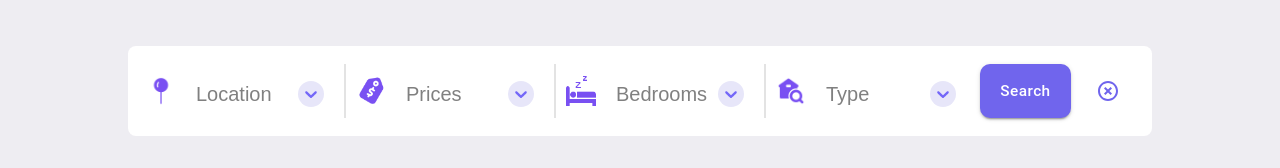
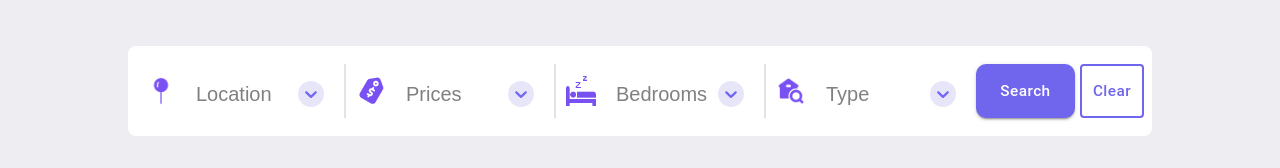
Before and after one commit to SJ22032003/reunion-estatery, a React (Create React App) app: page / in a window 1280 px wide. Shown: the part 202-370 px from the top of the page. Built offline with nearby package versions, Linux system fonts and the light colour scheme.

Commit message:
filter bugs fixed

```diff
--- a/src/Components/pages/RentProperties.js
+++ b/src/Components/pages/RentProperties.js
@@ -12,7 +12,7 @@ function RentProperties() {
         return (
           <Grid
             item
-            sx={12}
+            xs={12}
             md={6}
             lg={4}
             my={2}
--- a/src/Components/pages/SearchFilters/RentFilters.js
+++ b/src/Components/pages/SearchFilters/RentFilters.js
@@ -33,9 +33,6 @@ const useStyles = makeStyles((theme) => ({
 
 function RentFilters() {
   const classes = useStyles();
-  const myPropertyData = useSelector(
-    (state) => state.PropertyReducer.properties
-  );
   const dispatch = useDispatch();
 
   const [selectedFilters, setSelectedFilters] = React.useState({
@@ -46,12 +43,18 @@ function RentFilters() {
   });
 
   const handleSearch = (e) => {
-    e.preventDefault();
-    const myData = getFilteredProperties(myPropertyData, selectedFilters);
+
+    const myData = getFilteredProperties(selectedFilters);
     dispatch(getFilters(myData));
   };
 
   const handleClear = (e) => {
+    setSelectedFilters({
+      location: null,
+      price: null,
+      beds: null,
+      propertyType: null,
+    })
     dispatch(removeFilters());
   };
 
@@ -124,9 +127,7 @@ function RentFilters() {
                 />
                 <Select
                   className={classes.inputField}
-                  value={locations.find(
-                    (location) => location.value === locations.value
-                  )}
+                  value={locations.find((location) => location.value === selectedFilters.location)||null}
                   options={locations}
                   placeholder="Location"
                   onChange={(e) => {
@@ -158,7 +159,7 @@ function RentFilters() {
                 <img src={PriceLogo} alt="$" className={classes.filterIcon} />
                 <Select
                   className={classes.inputField}
-                  value={prices.find((price) => price.value === prices.value)}
+                  value={prices.find((price) => price.value === selectedFilters.price) || null}
                   options={prices}
                   placeholder="Prices"
                   onChange={(e) => {
@@ -190,7 +191,7 @@ function RentFilters() {
                 <img src={BedLogo} alt="bed" className={classes.filterIcon} />
                 <Select
                   className={classes.inputField}
-                  value={bedrooms.find((bed) => bed.value === bedrooms.value)}
+                  value={bedrooms.find((bed) => bed.value === selectedFilters.beds) || null}
                   options={bedrooms}
                   placeholder="Bedrooms"
                   onChange={(e) => {
@@ -220,8 +221,8 @@ function RentFilters() {
                 <Select
                   className={classes.inputField}
                   value={propertyTypes.find(
-                    (type) => type.value === propertyTypes.value
-                  )}
+                    (type) => type.value === selectedFilters.propertyType
+                  ) || null}
                   options={propertyTypes}
                   placeholder="Type"
                   onChange={(e) => {
@@ -246,13 +247,14 @@ function RentFilters() {
             >
               <Button
                 variant="contained"
+                size='small'
                 className={classes.btn}
                 sx={{
                   backgroundColor: "#7065ed",
                   borderRadius: "10px",
                   marginRight: "5px",
                   fontSize: "clamp(13px, 1.2vw, 16px)",
-                  padding: "10px 20px",
+                  padding: "0px 25px",
                   color: "#FFFFFF",
                   textTransform: "none",
                   "&:hover": {
@@ -264,8 +266,8 @@ function RentFilters() {
               >
                 Search
               </Button>
-              <Button title="clear" onClick={handleClear}>
-                <HighlightOffIcon sx={{ color: "#7065ed" }} />
+              <Button onClick={handleClear} size='small' variant='outlined' sx={{textTransform:'none',fontSize: "clamp(13px, 1.2vw, 16px)", border:'2px solid #7065ed',padding:"0px 5px", color:'#7065ed'}}>
+                Clear
               </Button>
             </Grid>
           </Grid>
--- a/src/Components/utils/util.js
+++ b/src/Components/utils/util.js
@@ -1,10 +1,12 @@
+import { properties } from "../data/PropertiesRent";
+
 export const setPrice = (price) => {
   return price.toLocaleString();
 };
 
-export const getFilteredProperties = (myPropertyData, myFilteredData) => {
-  const { location, price, beds, propertyType } = myFilteredData;
-  let filteredData = [...myPropertyData];
+export const getFilteredProperties = (myFilteredData) => {
+  let { location, price, beds, propertyType } = myFilteredData;
+  let filteredData = [...properties];
 
   if (location) {
     filteredData = filteredData.filter(
@@ -24,5 +26,4 @@ export const getFilteredProperties = (myPropertyData, myFilteredData) => {
   }
 
   return filteredData;
-
 };
```
